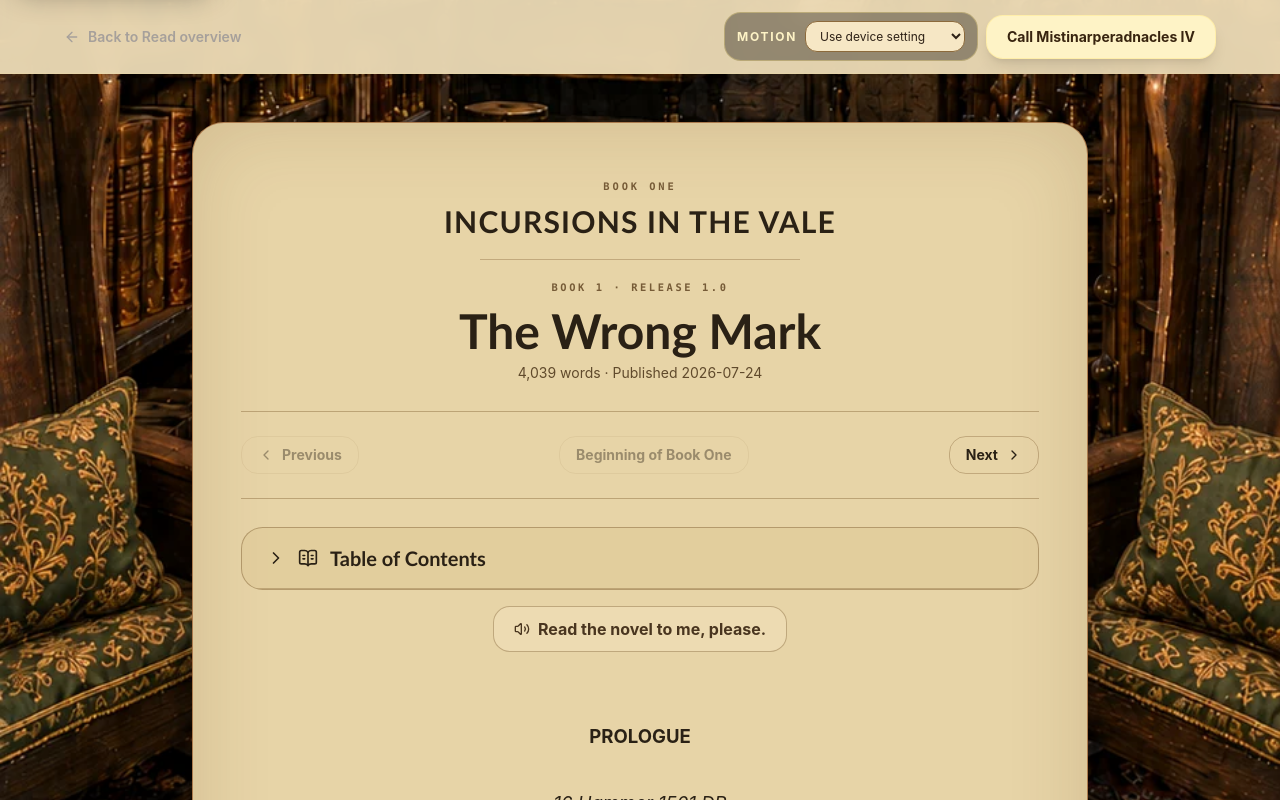
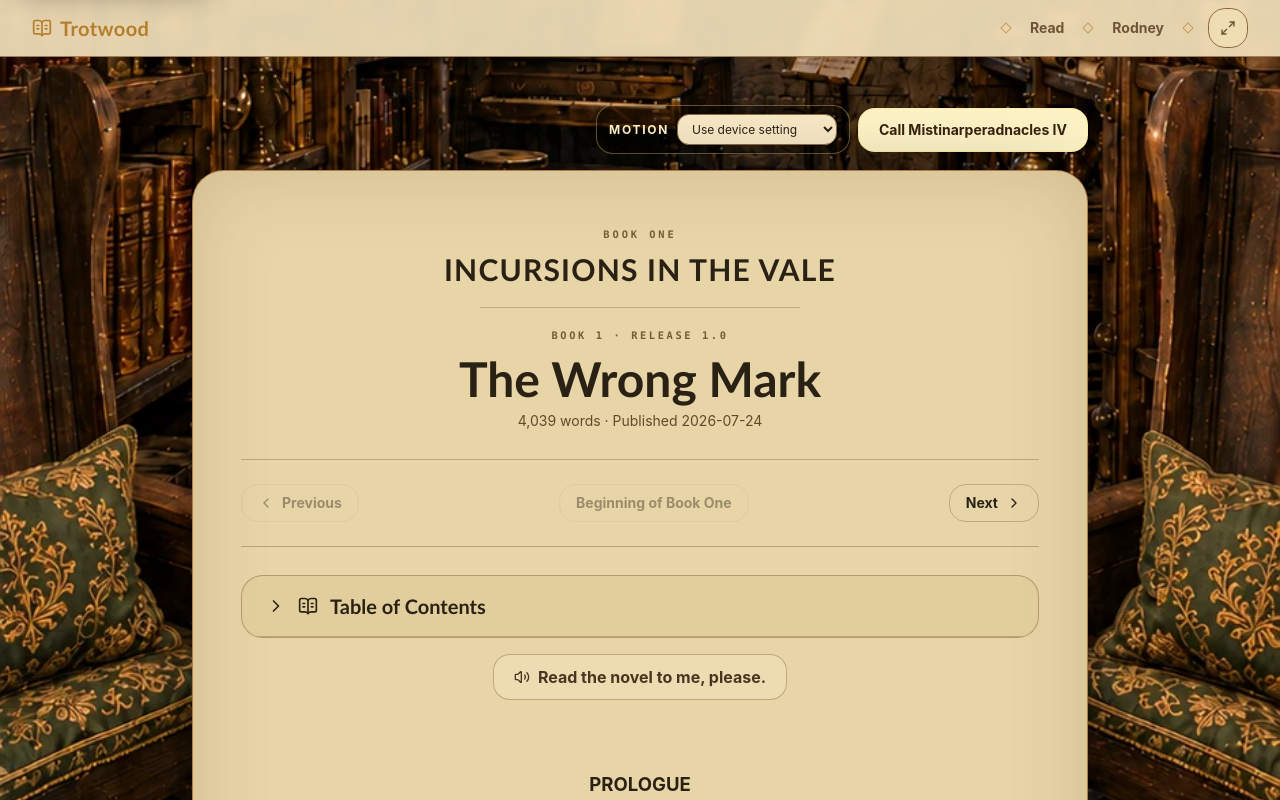
Before and after one commit to ForNextI/TRotW, a Next.js app: page /read/toril/1.0 in a window 1280 px wide. Shown: the top 800 px of the page. Built offline with nearby package versions, Linux system fonts and the light colour scheme.

Commit message:
Build 2.1.013

```diff
--- a/app/read/toril/[releaseId]/page.tsx
+++ b/app/read/toril/[releaseId]/page.tsx
@@ -1,11 +1,12 @@
 import type { Metadata } from 'next'
-import { ArrowLeft, ChevronLeft, ChevronRight } from 'lucide-react'
+import { ChevronLeft, ChevronRight } from 'lucide-react'
 import Link from 'next/link'
 import { notFound } from 'next/navigation'
 import { Mistinarperadnacles } from '@/components/read/mistinarperadnacles'
 import { ReadAloudControl, ReadAloudReleaseRegistrar } from '@/components/read/read-aloud'
 import { ReadTableOfContents } from '@/components/read/read-table-of-contents'
 import { ReaderPoll } from '@/components/read/reader-poll'
+import { TrotwoodHeader } from '@/components/showcase/trotwood-header'
 import { getReadBooks, getReadRelease, getReleaseCatalog, releaseLabel } from '@/lib/read/releases'
 
 interface ReleasePageProps {
@@ -42,17 +43,13 @@ export default async function ReleasePage({ params }: ReleasePageProps) {
 
   return (
     <div id="top" className="medieval-page medieval-page--read min-h-screen text-stone-100">
-      <header className="relative z-20 border-b border-amber-200/10 bg-black/20 px-5 py-3 backdrop-blur sm:px-8">
-        <div className="mx-auto flex max-w-6xl flex-wrap items-center justify-between gap-3">
-          <Link href="/read" className="inline-flex items-center gap-2 text-sm font-semibold text-stone-400 transition hover:text-stone-100">
-            <ArrowLeft className="size-4" aria-hidden="true" />
-            Back to Read overview
-          </Link>
+      <TrotwoodHeader active="read" />
+
+      <main id="main-content" tabIndex={-1} className="px-4 py-8 sm:px-8 sm:py-12">
+        <div className="mx-auto mb-4 flex max-w-4xl justify-end">
           <Mistinarperadnacles />
         </div>
-      </header>
 
-      <main id="main-content" tabIndex={-1} className="px-4 py-8 sm:px-8 sm:py-12">
         <article className="relative z-10 mx-auto max-w-4xl overflow-hidden rounded-[2rem] border border-amber-900/55 bg-[#e7d4a7] px-6 py-10 text-[#2a2115] shadow-[0_35px_90px_rgba(0,0,0,0.55),inset_0_0_80px_rgba(92,58,19,0.16)] sm:px-12 sm:py-14">
           <div className="pointer-events-none absolute inset-0 opacity-20 [background-image:radial-gradient(rgba(77,48,16,0.35)_0.6px,transparent_0.6px)] [background-size:6px_6px]" aria-hidden="true" />
           <div className="relative">
--- a/lib/site/version.ts
+++ b/lib/site/version.ts
@@ -1,2 +1,2 @@
-export const TROTW_VERSION = '2.1.12'
-export const TROTW_RELEASE_LABEL = 'TROTW 2.1.012'
+export const TROTW_VERSION = '2.1.13'
+export const TROTW_RELEASE_LABEL = 'TROTW 2.1.013'
--- a/package.json
+++ b/package.json
@@ -1,6 +1,6 @@
 {
   "name": "trotw",
-  "version": "2.1.12",
+  "version": "2.1.13",
   "private": true,
   "scripts": {
     "dev": "next dev",
```
Also changed, not shown: scripts/validate-trotw.mts, scripts/validate-version.mts.
